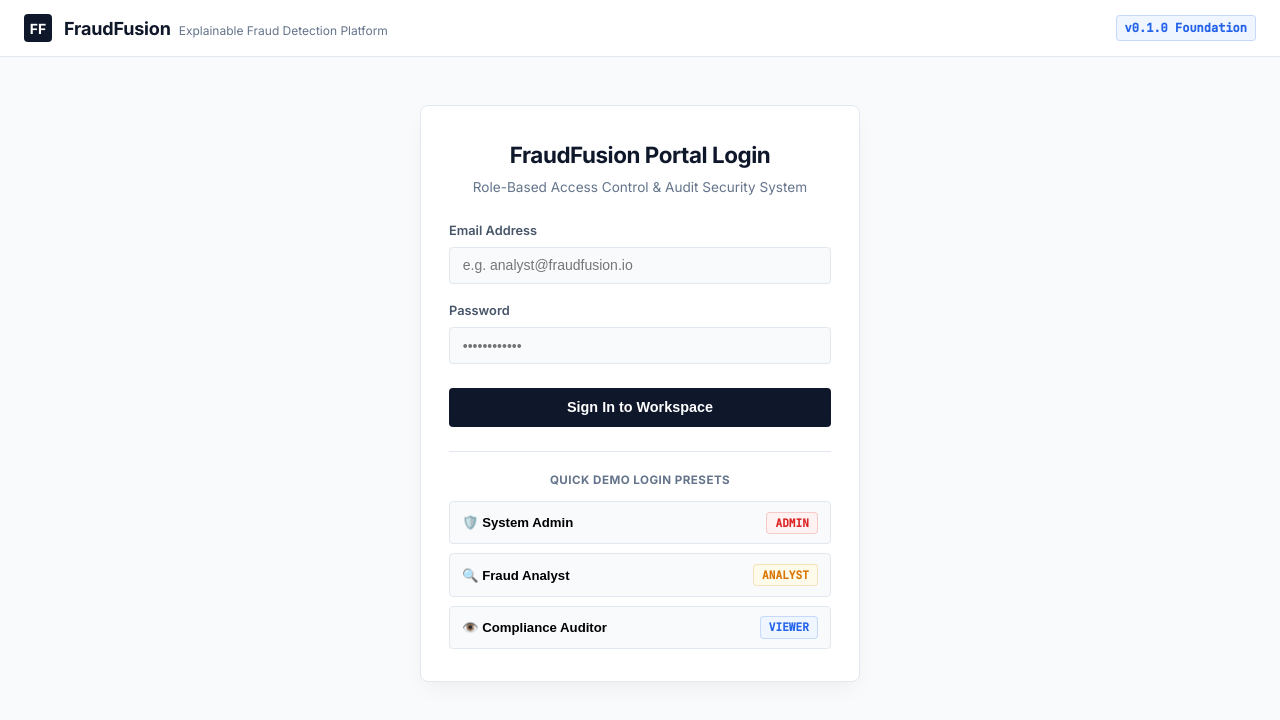
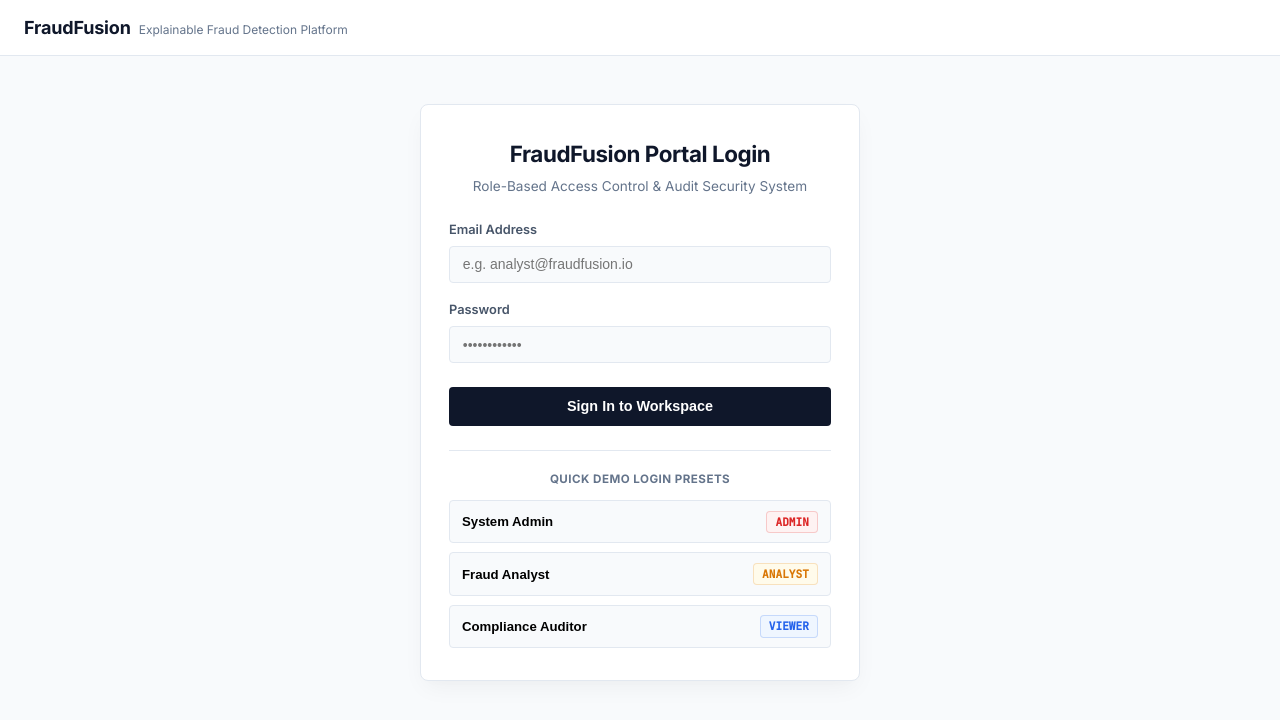
Before and after one commit to Nataraj-EL/FraudFusion, a React (Vite) app in the folder frontend/: page / in a window 1280 px wide. Shown: the top 720 px of the page. Built offline with nearby package versions, Linux system fonts and the light colour scheme; the HTML template or start-up script is replaced by a standard one.

Commit message:
style: remove FF logo icon, v0.1.0 badge, and login preset icons

```diff
--- a/frontend/src/components/Header.jsx
+++ b/frontend/src/components/Header.jsx
@@ -4,15 +4,11 @@ export function Header() {
   return (
     <header className="app-header">
       <div className="header-brand">
-        <div className="brand-icon">FF</div>
         <div>
           <span className="brand-title">FraudFusion</span>
           <span className="brand-subtitle">Explainable Fraud Detection Platform</span>
         </div>
       </div>
-      <div style={{ display: 'flex', alignItems: 'center', gap: '0.5rem' }}>
-        <span className="badge badge-info">v0.1.0 Foundation</span>
-      </div>
     </header>
   );
 }
--- a/frontend/src/components/LoginView.jsx
+++ b/frontend/src/components/LoginView.jsx
@@ -237,7 +237,7 @@ export function LoginView({ onLoginSuccess }) {
                 transition: 'border-color 0.15s ease, background-color 0.15s ease',
               }}
             >
-              <span>🛡️ <strong>System Admin</strong></span>
+              <span><strong>System Admin</strong></span>
               <span className="badge badge-danger" style={{ fontSize: '0.7rem' }}>ADMIN</span>
             </button>
 
@@ -260,7 +260,7 @@ export function LoginView({ onLoginSuccess }) {
                 transition: 'border-color 0.15s ease, background-color 0.15s ease',
               }}
             >
-              <span>🔍 <strong>Fraud Analyst</strong></span>
+              <span><strong>Fraud Analyst</strong></span>
               <span className="badge badge-warning" style={{ fontSize: '0.7rem' }}>ANALYST</span>
             </button>
 
@@ -283,9 +283,10 @@ export function LoginView({ onLoginSuccess }) {
                 transition: 'border-color 0.15s ease, background-color 0.15s ease',
               }}
             >
-              <span>👁️ <strong>Compliance Auditor</strong></span>
+              <span><strong>Compliance Auditor</strong></span>
               <span className="badge badge-info" style={{ fontSize: '0.7rem' }}>VIEWER</span>
             </button>
+
           </div>
         </div>
       </div>
```
